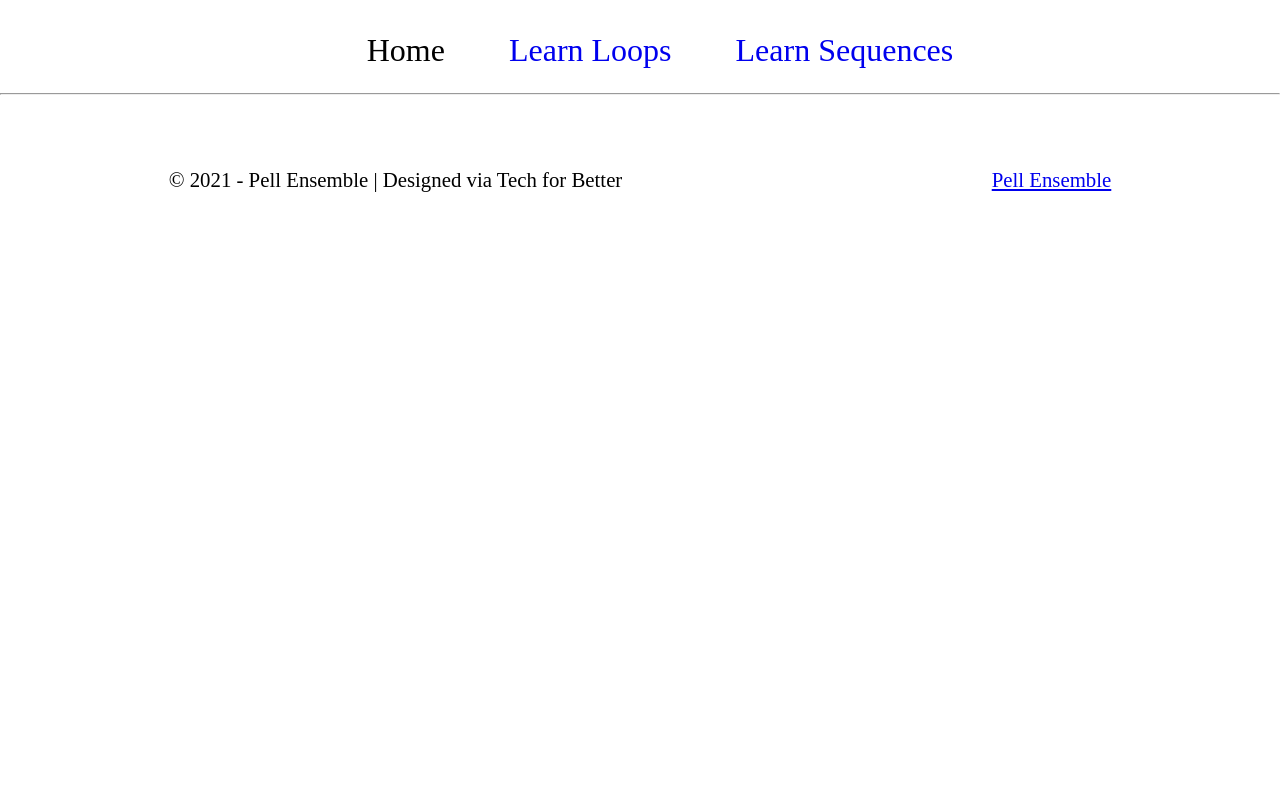
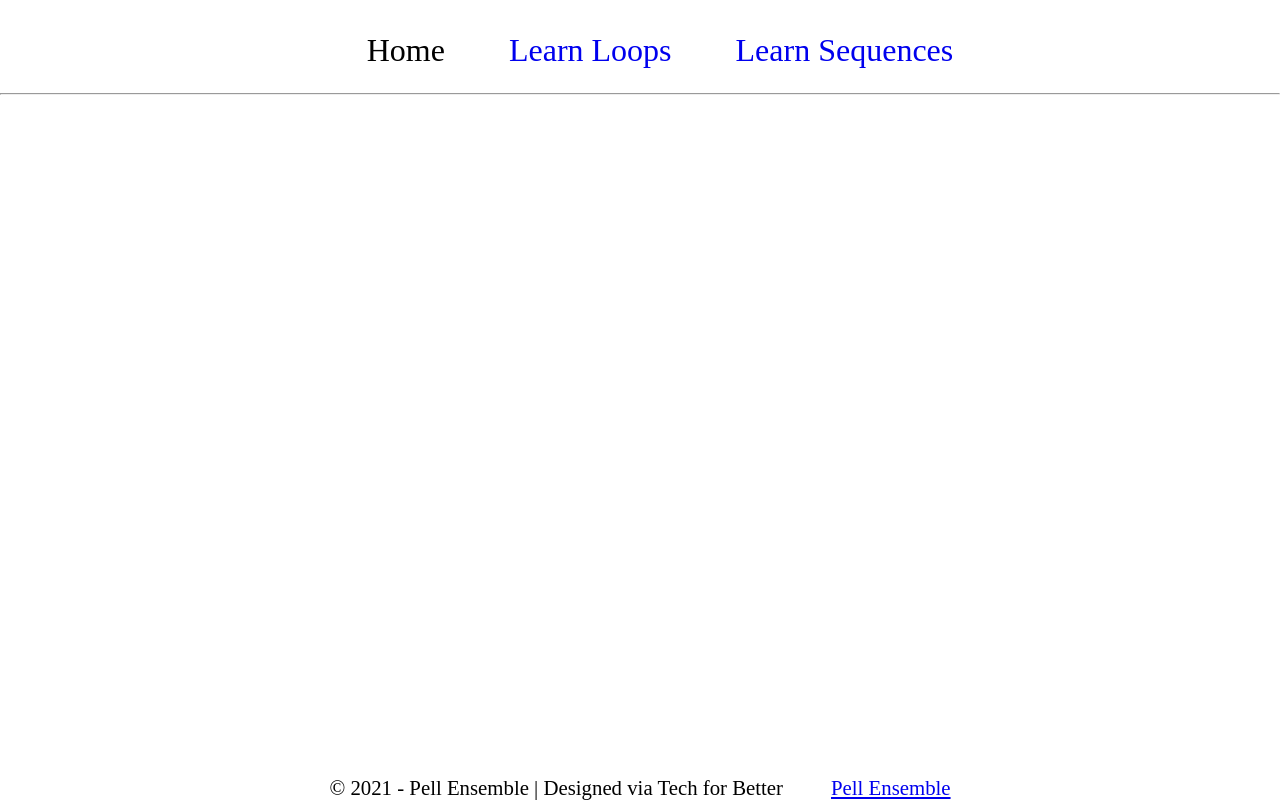
Before and after one commit to tech-for-better/Pell-Ensemble-MM, a React (Create React App) app: page / in a window 1280 px wide. Built offline with nearby package versions, Linux system fonts and the light colour scheme.

Commit message:
add circle to background

```diff
--- a/src/components/Footer.js
+++ b/src/components/Footer.js
@@ -3,16 +3,16 @@
 
 const FooterStyle = styled.div`
   padding-top: 10rem;
-  .container {
-      /* background-color: blue; */
-    display: flex;
-    gap: 3rem;
+  .footer-container {
+display: flex;
+gap: 3rem;
   left: 0;
   bottom: 0;
   width: 100%;
   text-align: center;
-  /* margin-bottom: auto; */
-    justify-content: space-around;
+  margin-bottom: auto;
+  position: absolute;
+    justify-content: center;
   }
   .copyright {
     text-align: center;
@@ -40,14 +40,8 @@
 export default function Footer() {
   return (
     <FooterStyle>
-      <div className="container">
-        <div className="footer__col1">
-        </div>
-        <div className="footer__col2">
-        </div>
-      </div>
       <div className="copyright">
-        <div className="container">
+        <div className="footer-container">
             © 2021 - Pell Ensemble | Designed via Tech for Better
             <a target="_blank" rel="noreferrer" href="http://pellensemble.com">
               Pell Ensemble
--- a/src/pages/Home.js
+++ b/src/pages/Home.js
@@ -5,13 +5,26 @@
 body {
     min-height: 100vh;
 }
+.circle {
+position: absolute;
+width: 35vw;
+height: 65vh;
+right: 10%;
+top: 150px;
+background: #ECE0B0;
+border-radius: 50%;
+display: inline-block;
+}
 }
 `;
 
 export default function Home() {
   return (
     <div>
-        <HomeStyles />
+        <HomeStyles>
+            <div className="circle">
+            </div>
+        </HomeStyles>
     </div>
   );
 }
```
